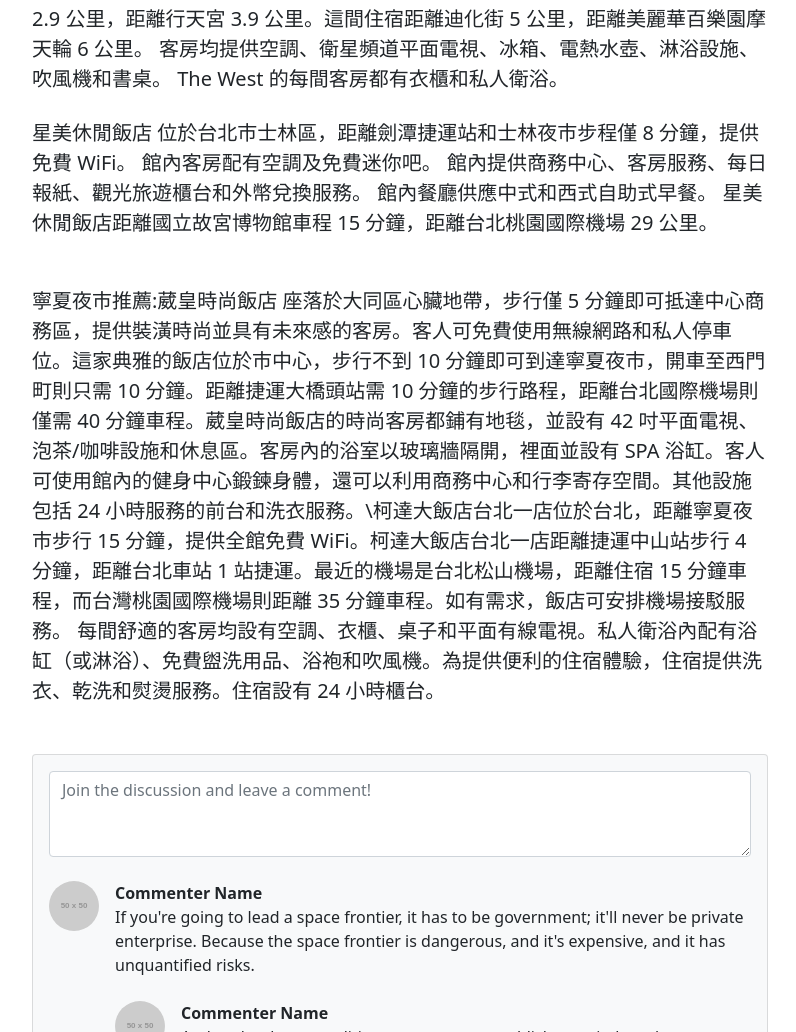
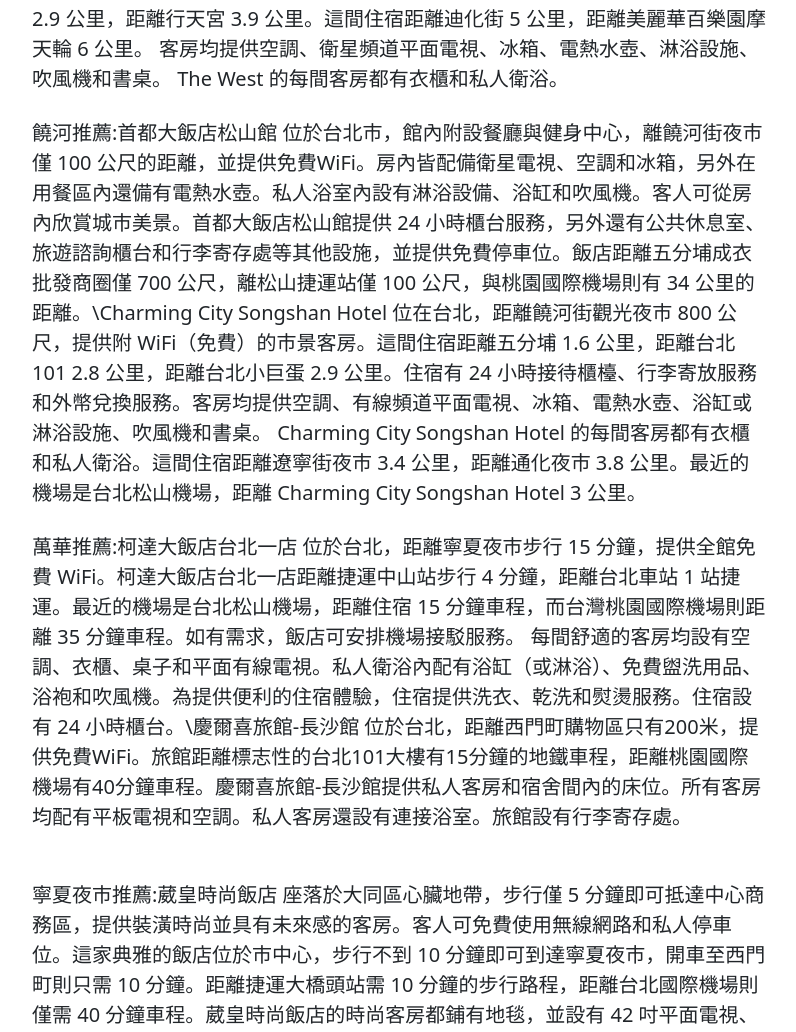
Before and after one commit to kuopoting/k34, a plain HTML site: page index.html in a window 1280 px wide. Shown: the part 731-1763 px from the top of the page, without its empty margins (50-846 px from the left). Drawn offline with nearby package versions, Linux system fonts and the light colour scheme; placeholder pictures from the web are drawn by us.

Commit message:
Update index.html

```diff
--- a/index.html
+++ b/index.html
@@ -48,8 +48,9 @@
                         <!-- Post content-->
                         <section class="mb-5">
                             <p class="fs-5 mb-4">士林推薦:天閣酒店 The Tango Hotel Taipei Jiantan 位於台北，距離士林夜市不到 1 公里，有健身中心、免費私人停車位和共用休息室。這間住宿提供的設施與服務包括 24 小時接待櫃檯、客房服務以及全館 WiFi（免費）。住客可以欣賞市景。 所有客房均提供空調、衛星頻道平面電視、微波爐、電熱水壺、沖洗座、吹風機和書桌。\夜市居 The West 位在台北，距離士林夜市 700 公尺，有快速辦理入住／退房服務以及全館 WiFi（免費）。這間住宿距離台北孔廟 2.6 公里，距離芝山文化生態綠園 2.9 公里，距離行天宮 3.9 公里。這間住宿距離迪化街 5 公里，距離美麗華百樂園摩天輪 6 公里。 客房均提供空調、衛星頻道平面電視、冰箱、電熱水壺、淋浴設施、吹風機和書桌。 The West 的每間客房都有衣櫃和私人衛浴。</p>
-                            <p class="fs-5 mb-4"></p>
-                            <p class="fs-5 mb-4">星美休閒飯店 位於台北市士林區，距離劍潭捷運站和士林夜市步程僅 8 分鐘，提供免費 WiFi。 館內客房配有空調及免費迷你吧。 館內提供商務中心、客房服務、每日報紙、觀光旅遊櫃台和外幣兌換服務。 館內餐廳供應中式和西式自助式早餐。 星美休閒飯店距離國立故宮博物館車程 15 分鐘，距離台北桃園國際機場 29 公里。</p>
+                            <p class="fs-5 mb-4">饒河推薦:首都大飯店松山館 位於台北市，館內附設餐廳與健身中心，離饒河街夜市僅 100 公尺的距離，並提供免費WiFi。房內皆配備衛星電視、空調和冰箱，另外在用餐區內還備有電熱水壺。私人浴室內設有淋浴設備、浴缸和吹風機。客人可從房內欣賞城市美景。首都大飯店松山館提供 24 小時櫃台服務，另外還有公共休息室、旅遊諮詢櫃台和行李寄存處等其他設施，並提供免費停車位。飯店距離五分埔成衣批發商圈僅 700 公尺，離松山捷運站僅 100 公尺，與桃園國際機場則有 34 公里的距離。\Charming City Songshan Hotel 位在台北，距離饒河街觀光夜市 800 公尺，提供附 WiFi（免費）的市景客房。這間住宿距離五分埔 1.6 公里，距離台北 101 2.8 公里，距離台北小巨蛋 2.9 公里。住宿有 24 小時接待櫃檯、行李寄放服務和外幣兌換服務。客房均提供空調、有線頻道平面電視、冰箱、電熱水壺、浴缸或淋浴設施、吹風機和書桌。 Charming City Songshan Hotel 的每間客房都有衣櫃和私人衛浴。這間住宿距離遼寧街夜市 3.4 公里，距離通化夜市 3.8 公里。最近的機場是台北松山機場，距離 Charming City Songshan Hotel 3 公里。</p>
+                            <p class="fs-5 mb-4">萬華推薦:柯達大飯店台北一店 位於台北，距離寧夏夜市步行 15 分鐘，提供全館免費 WiFi。柯達大飯店台北一店距離捷運中山站步行 4 分鐘，距離台北車站 1 站捷運。最近的機場是台北松山機場，距離住宿 15 分鐘車程，而台灣桃園國際機場則距離 35 分鐘車程。如有需求，飯店可安排機場接駁服務。
+每間舒適的客房均設有空調、衣櫃、桌子和平面有線電視。私人衛浴內配有浴缸（或淋浴）、免費盥洗用品、浴袍和吹風機。為提供便利的住宿體驗，住宿提供洗衣、乾洗和熨燙服務。住宿設有 24 小時櫃台。\慶爾喜旅館-長沙館 位於台北，距離西門町購物區只有200米，提供免費WiFi。旅館距離標志性的台北101大樓有15分鐘的地鐵車程，距離桃園國際機場有40分鐘車程。慶爾喜旅館-長沙館提供私人客房和宿舍間內的床位。所有客房均配有平板電視和空調。私人客房還設有連接浴室。旅館設有行李寄存處。</p>
                             <h2 class="fw-bolder mb-4 mt-5"></h2>
                             <p class="fs-5 mb-4">寧夏夜市推薦:葳皇時尚飯店 座落於大同區心臟地帶，步行僅 5 分鐘即可抵達中心商務區，提供裝潢時尚並具有未來感的客房。客人可免費使用無線網路和私人停車位。這家典雅的飯店位於市中心，步行不到 10 分鐘即可到達寧夏夜市，開車至西門町則只需 10 分鐘。距離捷運大橋頭站需 10 分鐘的步行路程，距離台北國際機場則僅需 40 分鐘車程。葳皇時尚飯店的時尚客房都鋪有地毯，並設有 42 吋平面電視、泡茶/咖啡設施和休息區。客房內的浴室以玻璃牆隔開，裡面並設有 SPA 浴缸。客人可使用館內的健身中心鍛鍊身體，還可以利用商務中心和行李寄存空間。其他設施包括 24 小時服務的前台和洗衣服務。\柯達大飯店台北一店位於台北，距離寧夏夜市步行 15 分鐘，提供全館免費 WiFi。柯達大飯店台北一店距離捷運中山站步行 4 分鐘，距離台北車站 1 站捷運。最近的機場是台北松山機場，距離住宿 15 分鐘車程，而台灣桃園國際機場則距離 35 分鐘車程。如有需求，飯店可安排機場接駁服務。
 每間舒適的客房均設有空調、衣櫃、桌子和平面有線電視。私人衛浴內配有浴缸（或淋浴）、免費盥洗用品、浴袍和吹風機。為提供便利的住宿體驗，住宿提供洗衣、乾洗和熨燙服務。住宿設有 24 小時櫃台。</p>
```
